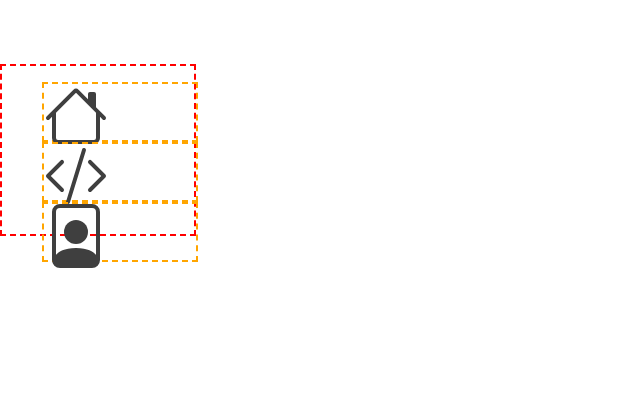
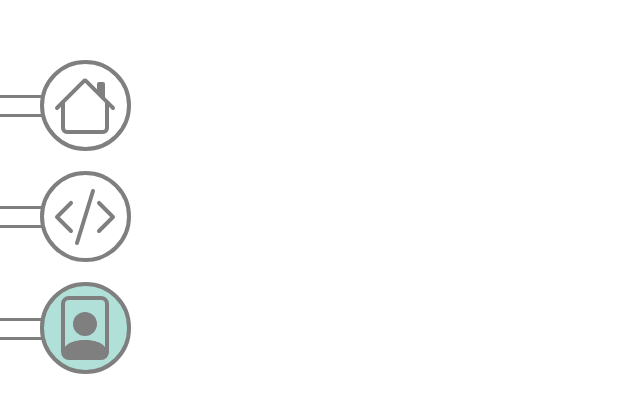
Before and after one commit to a-binkley/personal-website, a React (Create React App) app: page /about in a window 1280 px wide. Shown: the part 256-668 px from the top of the page, without its empty margins (0-640 px from the left). Built offline with nearby package versions, Linux system fonts and the light colour scheme.

Commit message:
style page menu

```diff
--- a/src/components/PageMenu.tsx
+++ b/src/components/PageMenu.tsx
@@ -40,14 +40,12 @@ function MenuPaddle(props: { title: PageTitle, type: 'current' | 'other' }) {
     const target = props.title.toLowerCase();
 
     return (
-        <li className='pageMenuListItem'>
-            <div className='pageMenuPaddleEdge'>
-                <Link to={`/${target === 'home' ? '' : target}`} style={{ color: '#3f3f3f' }} className='pageMenuLink'>
-                    <svg id={`paddleIcon${props.title}`} xmlns='http://www.w3.org/2000/svg' width='64' height='64' fill='currentColor' className={`bi bi-${info.iconClass} ${props.type}`} viewBox='0 0 16 16'>
-                        {info.iconPaths.map((iconPath, index) => <path d={iconPath} key={`paddleIconPath-${index}`} />)}
-                    </svg>
-                </Link>
-            </div>
+        <li className={`pageMenuListItem ${props.type}`}>
+            <Link to={`/${target === 'home' ? '' : target}`} style={{ color: '#3f3f3f' }} className='pageMenuLink'>
+                <svg id={`paddleIcon${props.title}`} xmlns='http://www.w3.org/2000/svg' className={`bi bi-${info.iconClass}`} viewBox='0 0 16 16'>
+                    {info.iconPaths.map((iconPath, index) => <path d={iconPath} key={`paddleIconPath-${index}`} />)}
+                </svg>
+            </Link>
         </li>
     );
 }
--- a/src/pages/NotFound.tsx
+++ b/src/pages/NotFound.tsx
@@ -5,6 +5,7 @@ export function NotFound() {
         <>
             <h1>{'Sorry, we couldn\'t find that page.'}</h1>
             <Link to='/'>Go back home</Link>
+            {/* TODO: make it pretty */}
             <Outlet />
         </>
     );
--- a/src/styles/PageMenu.css
+++ b/src/styles/PageMenu.css
@@ -1,5 +1,11 @@
 :root {
-
+    --icon-size: 64px;
+    --paddle-ring-scale: 1.3;
+    --padding: 10px;
+    --container-height: 30vh;
+    --accent-color: #62c1b1;
+    --accent-color-muted: #62c1b17f;
+    --outline-color: #7f7f7f;
 }
 
 #pageMenuWrapper {
@@ -8,12 +14,11 @@
     flex-direction: column;
     justify-content: space-evenly;
     width: 15vw;
-    height: 21vh;
+    height: var(--container-height);
 
-    top: 40vh;
+    top: calc(50vh - var(--container-height) / 2);
     left: 0px;
-    border: 2px dashed red;
-
+    /* border-right: 2px dashed red; */
 }
 
 #pageMenuList {
@@ -21,32 +26,45 @@
 }
 
 .pageMenuListItem::before {
-    /* TODO: stem */
+    content: '';
+    position: absolute;
+    width: 44px;
+    height: calc(var(--icon-size) / 4);
+
+    left: -44px;
+    top: calc(var(--icon-size) * var(--paddle-ring-scale) * 3 / 8);
+    border-top: 3px solid var(--outline-color);
+    border-bottom: 3px solid var(--outline-color);
 }
 
 .pageMenuListItem {
     position: relative;
-    width: 100%;
-    height: 7vh;
-    border: 2px dashed orange;
+    fill: var(--outline-color);
+    margin: 20px 0px;
+
+    width: calc(var(--icon-size) * var(--paddle-ring-scale));
+    height: calc(var(--icon-size) * var(--paddle-ring-scale));
+    border: 4px solid var(--outline-color);
+    border-radius: calc(var(--icon-size) * var(--paddle-ring-scale));
 }
 
-.pageMenuListItem .current {
-
+.current {
+    background-color: var(--accent-color-muted);
 }
 
-.pageMenuListItem .other {
-
-}
-
-.pageMenuPaddleEdge {
-
+.pageMenuListItem:hover {
+    background-color: var(--accent-color);
+    /* TODO: add expansion with title */
 }
 
 .pageMenuLink {
-
+    position: relative;
+    top: calc(50% - var(--icon-size) / 2);
+    left: calc(var(--icon-size) * (var(--paddle-ring-scale) - 1) / 2 - 1px);
 }
 
 .pageMenuLink svg {
-
+    position: relative;
+    width: var(--icon-size);
+    height: var(--icon-size);
 }
```
